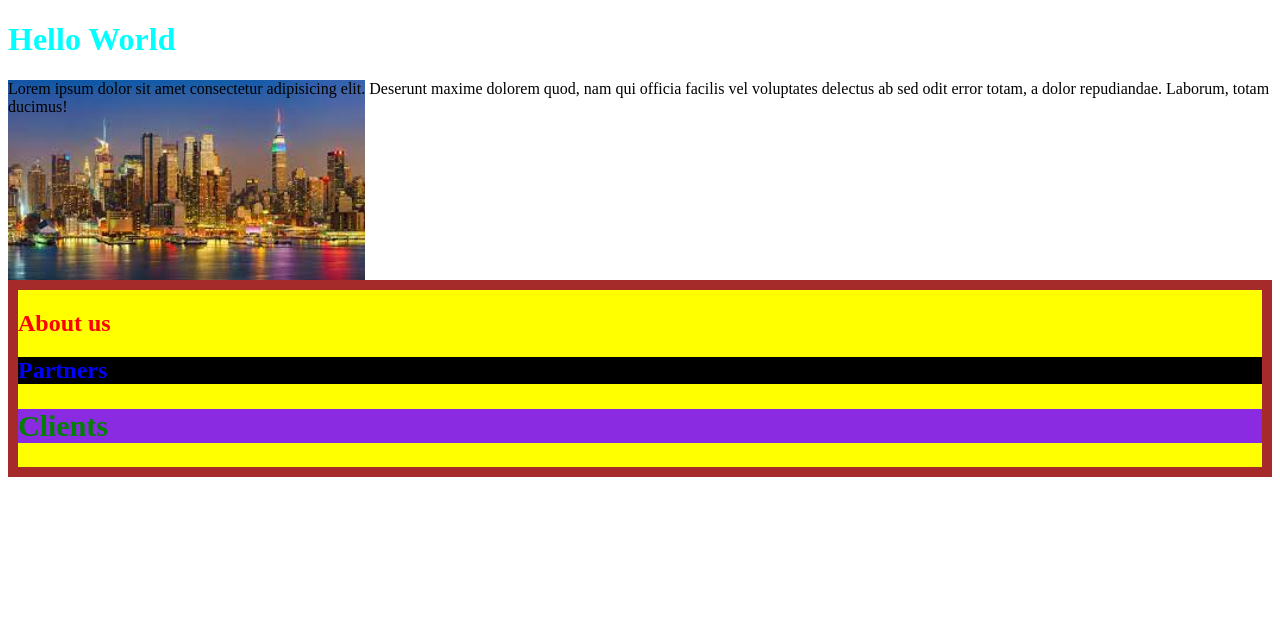
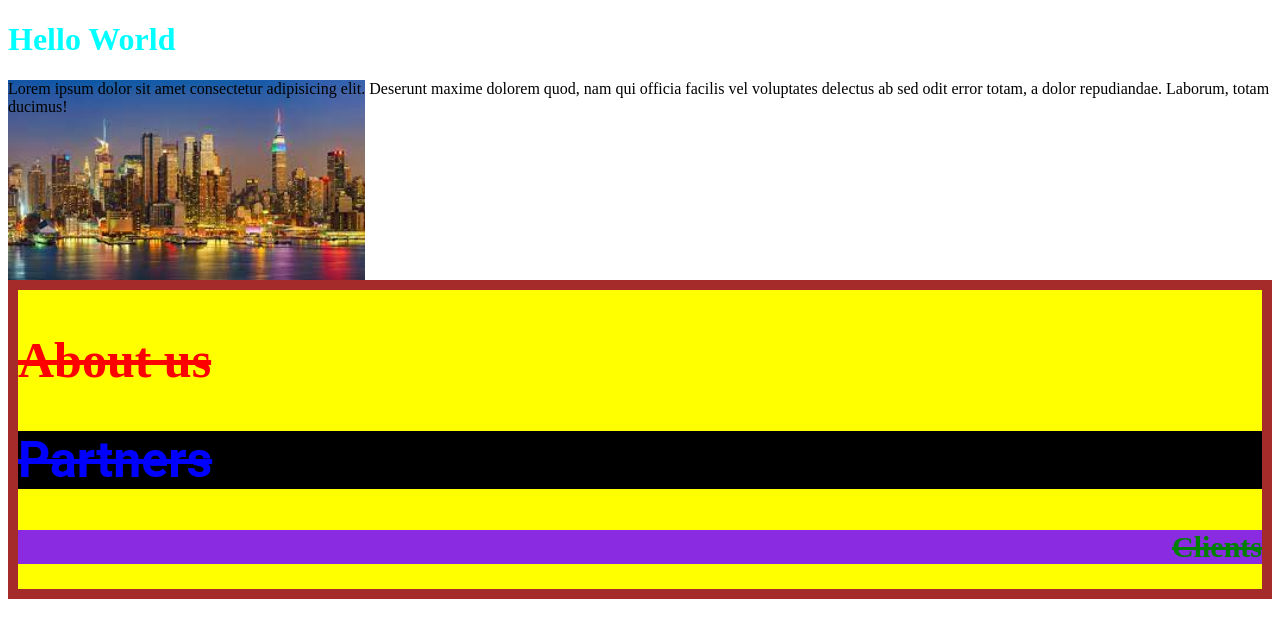
Before and after one commit to mirkosorrentino/css-1-examples, a plain HTML site: page index.html in a window 1280 px wide. Drawn offline with Linux system fonts and the light colour scheme.

Commit message:
Add: font, text

```diff
--- a/css/style.css
+++ b/css/style.css
@@ -4,16 +4,20 @@
 
 .blue-title {
     color: blue;
+    font-family: 'roboto', sans-serif;
 }
 
 h2 {
     color: rgb(255, 0, 0);
+    font-size: 50px;
+    text-decoration: line-through;
 }
 
 .green-title {
     color: green;
     font-size: 30px;
     background-color: blueviolet;
+    text-align: right;
 }
 
 main {
--- a/index.html
+++ b/index.html
@@ -7,6 +7,9 @@
     <title>Document</title>
 
     <link rel="stylesheet" href="css/style.css">
+    <link rel="preconnect" href="https://fonts.googleapis.com">
+<link rel="preconnect" href="https://fonts.gstatic.com" crossorigin>
+<link href="https://fonts.googleapis.com/css2?family=Lato&display=swap" rel="stylesheet">
 </head>
 <body>
     <!-- Usando l'id (da non usare quasi mai perchè non posso usare id per più elementi) -->
```
